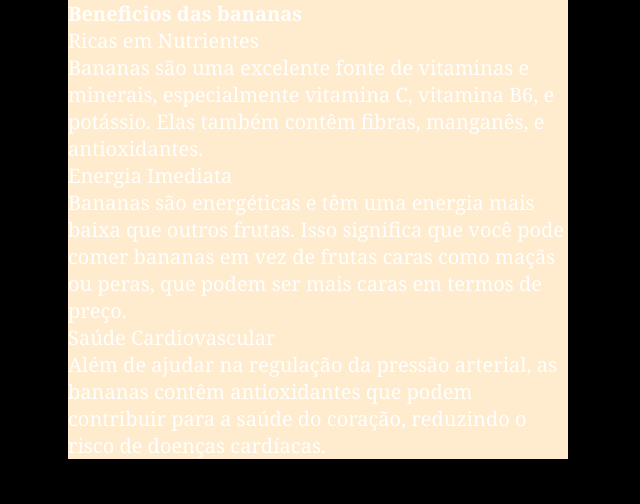
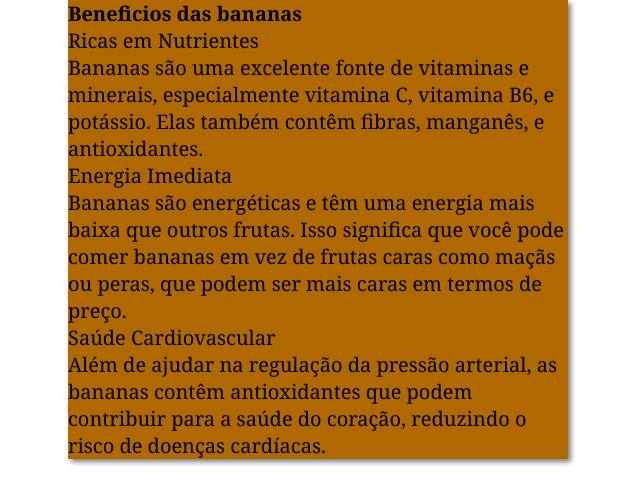
Before and after one commit to CaValk4/projeto-site, a plain HTML site: page index.html in a window 1280 px wide. Shown: the whole page, without its empty margins (322-962 px from the left). Drawn offline with Linux system fonts and the light colour scheme.

Commit message:
algumas mudanças

```diff
--- a/estilos/style.css
+++ b/estilos/style.css
@@ -8,12 +8,11 @@
 
 
 body{
-    background-color: black;
-    color: white;
+    background-color: white;
 }
 
 main{
-    background-color: blanchedalmond;
+    background-color: rgb(175, 105, 0);
     width: 500px;
     margin: auto;
     box-shadow: 3px 3px 5px rgba(0, 0, 0, 0.507);
```
